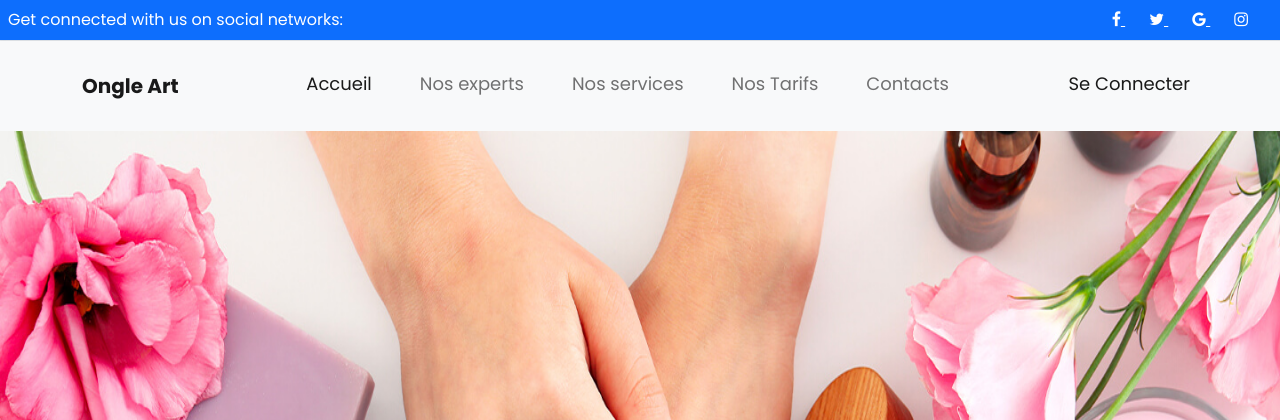
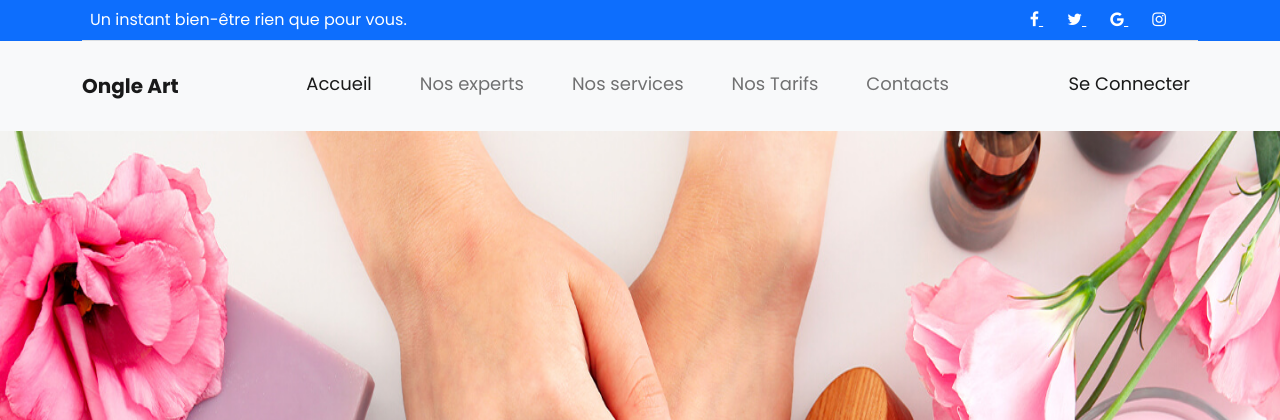
Before and after one commit to Hanenkhelifi/ongle_art, a PHP site: page / in a window 1280 px wide. Shown: the top 420 px of the page. Run offline with PHP 8.4, Linux system fonts and the light colour scheme.

Commit message:
les services

```diff
--- a/ongle_art/index.php
+++ b/ongle_art/index.php
@@ -17,13 +17,14 @@
 
 <body>
     <header>
-        <!-- Footer -->
-        <header class="text-center text-lg-start bg-primary text-white">
+        <!-- header -->
+        <header class="text-center header-social-icon text-lg-start bg-primary text-white">
+            <div class="container">
                 <!-- Section: Social media -->
                 <section class="d-flex justify-content-center justify-content-lg-between p-2 border-bottom">
                     <!-- Left -->
-                <div class="me-5 d-none d-lg-block">
-                    <span>Get connected with us on social networks:</span>
+                    <div class="me-5 d-lg-block d-none">
+                        <span>Un instant bien-être rien que pour vous.</span>
                     </div>
                     <!-- Left -->
 
@@ -47,32 +48,7 @@
                     <!-- Right -->
                 </section>
                 <!-- Section: Social media -->
-
-
-
-
-
-
-
-
-
-
-
-
-
-
-
-
-
-
-
-
-
-
-
-
-
-
+            </div>
 
         </header>
 
--- a/ongle_art/style.css
+++ b/ongle_art/style.css
@@ -1,5 +1,10 @@
                                             body {
                                                 font-family: 'Poppins', sans-serif;
+                                            }
+                                            /*****header*******/
+
+                                            @media(max-width: 577px) .header-social-icon {
+                                                display: none;
                                             }
                                             /***navbar***
 /*******************/
```
Lines whose indentation alone changed are shown as unchanged.
